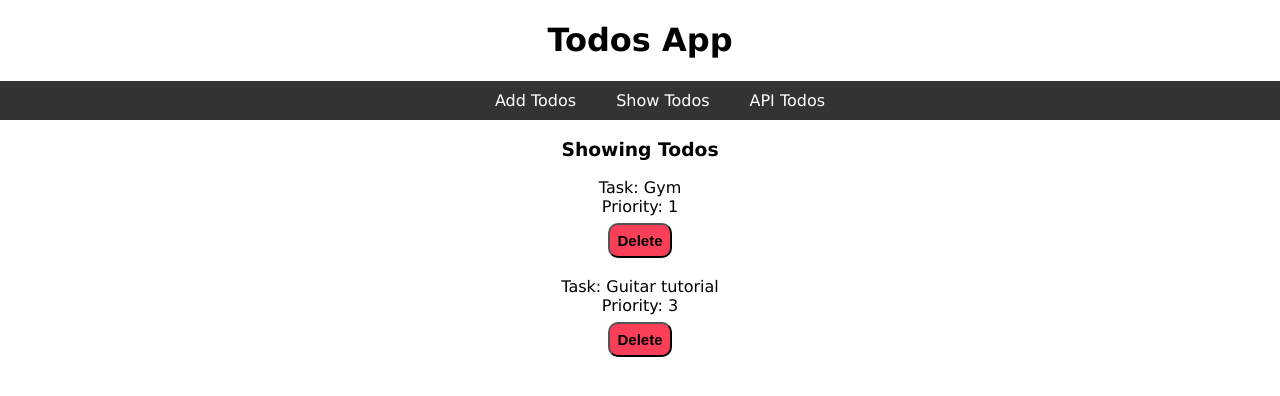
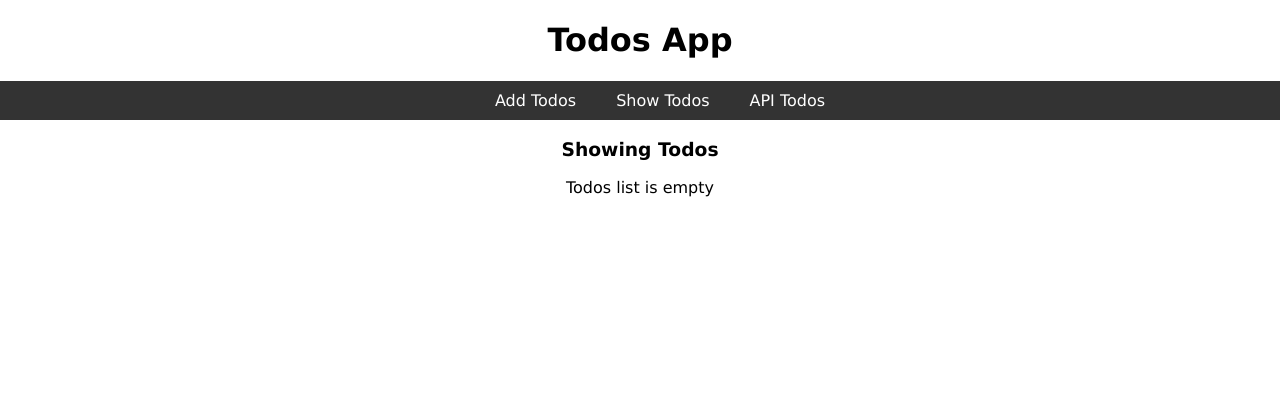
Before and after one commit to Kanishk9/todo-app, a React (Create React App) app: page /showTodos in a window 1280 px wide. Shown: the top 396 px of the page. Built offline with nearby package versions, Linux system fonts and the light colour scheme.

Commit message:
Added feature where data will be stored in local storage

```diff
--- a/src/Components/todos.jsx
+++ b/src/Components/todos.jsx
@@ -5,22 +5,18 @@ import ShowTodos from "./showTodos";
 
 import "../Styles/todos.css";
 
-import { useState } from "react";
+import { useEffect, useState } from "react";
 import { Routes, Route } from "react-router-dom";
 
 function Todos() {
-  const [todos, setTodos] = useState([
-    {
-      id: 1,
-      task: "Gym",
-      priority: 1,
-    },
-    {
-      id: 2,
-      task: "Guitar tutorial",
-      priority: 3,
-    },
-  ]);
+  let currentTodos;
+  if (localStorage.getItem("todos") === null) {
+    currentTodos = [];
+  } else {
+    currentTodos = JSON.parse(localStorage.getItem("todos"));
+  }
+
+  const [todos, setTodos] = useState(currentTodos);
 
   const onSubmitHandler = (task, priority) => {
     let id;
@@ -47,13 +43,25 @@ function Todos() {
     setTodos(newTodo);
   };
 
+  useEffect(() => {
+    localStorage.setItem("todos", JSON.stringify(todos));
+  }, [todos]);
+
   return (
     <div className="main-body">
       <Header />
       <Routes>
         <Route index element={<IndexTodo />} />
-        <Route path="/addTodos" element={<AddTodos onSubmitHandler={onSubmitHandler} />} />
-        <Route path="/showTodos" element={<ShowTodos todos={todos} onDeleteHandler={onDeleteHandler} />} />
+        <Route
+          path="/addTodos"
+          element={<AddTodos todos={todos} onSubmitHandler={onSubmitHandler} />}
+        />
+        <Route
+          path="/showTodos"
+          element={
+            <ShowTodos todos={todos} onDeleteHandler={onDeleteHandler} />
+          }
+        />
         {/* <Route path="/apiTodos" element={<ApiTodos/>} /> */}
       </Routes>
     </div>
```
